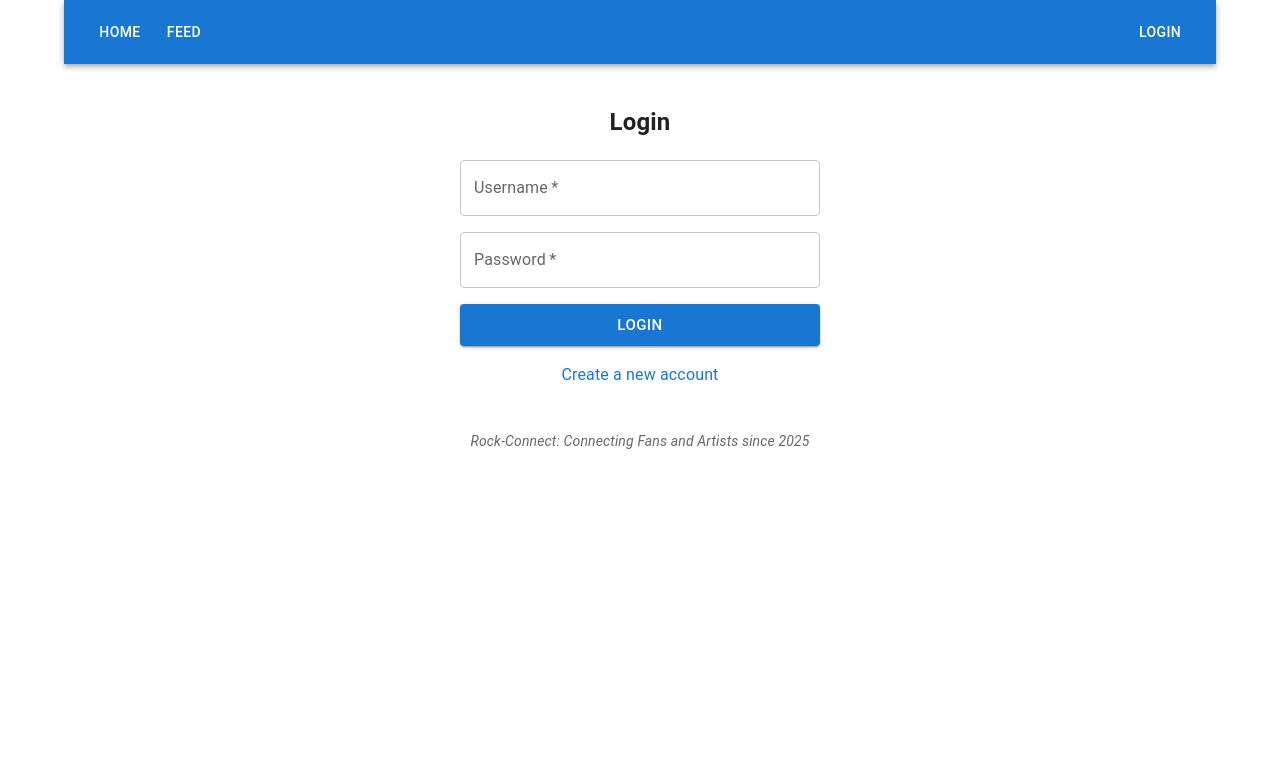
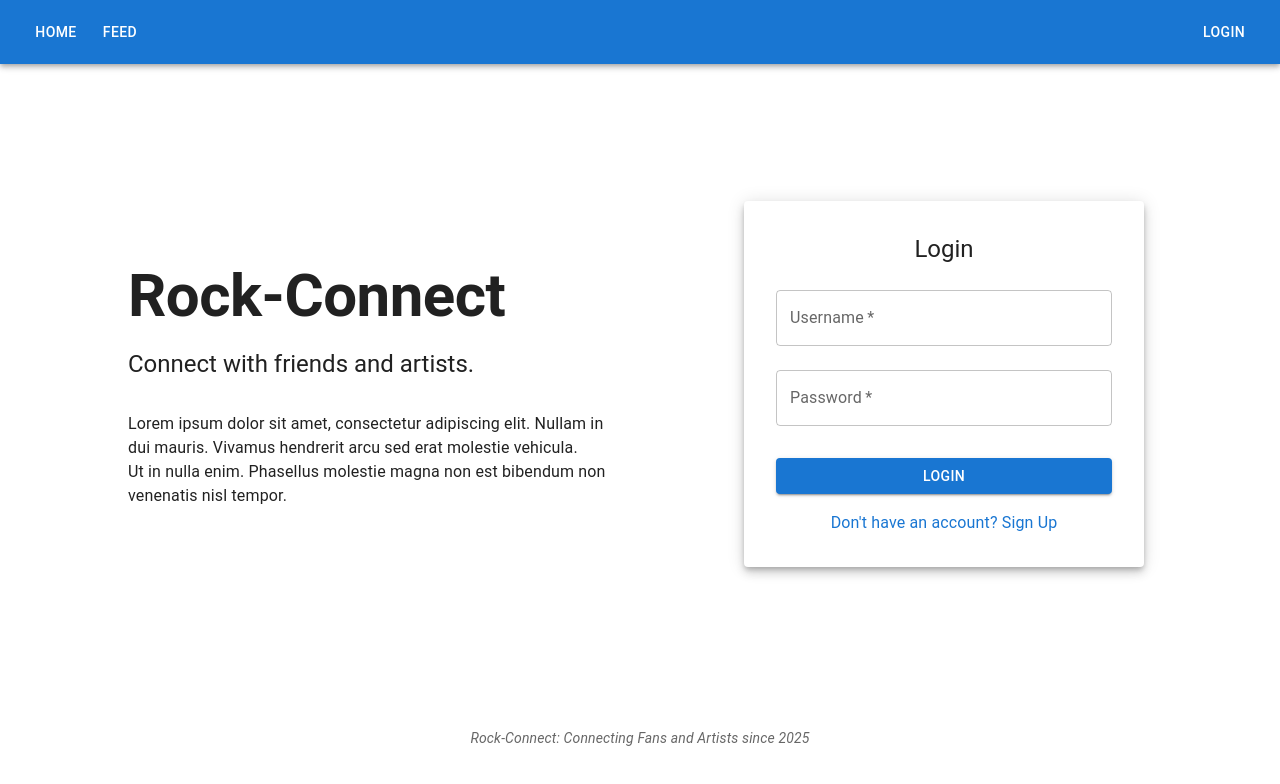
Before and after one commit to adrian-qorbani/rock-connect, a React (Vite) app in the folder client/: page /login in a window 1280 px wide. Shown: the top 784 px of the page. Built offline with nearby package versions, Linux system fonts and the light colour scheme.

Commit message:
style: added facebooky style to login/signup page.

```diff
--- a/client/package.json
+++ b/client/package.json
@@ -13,7 +13,7 @@
     "@apollo/client": "^3.13.5",
     "@emotion/react": "^11.14.0",
     "@emotion/styled": "^11.14.0",
-    "@mui/material": "^6.4.8",
+    "@mui/material": "^7.0.0",
     "@types/react-router-dom": "^5.3.3",
     "graphql": "^16.10.0",
     "react": "^19.0.0",
--- a/client/src/App.tsx
+++ b/client/src/App.tsx
@@ -50,18 +50,17 @@ const App: React.FC = () => {
   return (
     <>
       <CssBaseline />
+      <Router>
+        <Navbar user={user} />
         <Container
           sx={{
             display: "flex",
             flexDirection: "column",
-          minHeight: "100vh",
             p: 0,
           }}
         >
-        <Router>
           <Box sx={{ flexGrow: 1 }}>
             {" "}
-            <Navbar user={user} />
             <div>
               <main>
                 <Routes>
@@ -85,8 +84,8 @@ const App: React.FC = () => {
             </div>
             <Footer />
           </Box>
+        </Container>
       </Router>
-      </Container>
     </>
   );
 };
--- a/client/src/components/login/Login.tsx
+++ b/client/src/components/login/Login.tsx
@@ -1,6 +1,6 @@
 import React, { useState } from "react";
 import { User } from "../../types/types";
-import { Button, TextField, Snackbar, Alert, Link } from "@mui/material";
+import { Button, TextField, Snackbar, Alert, Link, Box, Typography, Paper } from "@mui/material";
 import { useNavigate } from "react-router-dom";
 
 interface LoginProps {
@@ -19,8 +19,6 @@ const Login: React.FC<LoginProps> = ({ onLogin }) => {
 
   const handleLogin = (e: React.FormEvent) => {
     e.preventDefault();
-
-    // Simulate a user login
     const user: User = { id: "1", name: "John Doe" };
     onLogin(user);
     setOpenSuccess(true);
@@ -29,13 +27,10 @@ const Login: React.FC<LoginProps> = ({ onLogin }) => {
 
   const handleCreateAccount = (e: React.FormEvent) => {
     e.preventDefault();
-    // Here you would typically validate passwords match and send to your API
     if (formData.password !== formData.confirmPassword) {
       alert("Passwords don't match!");
       return;
     }
-
-    // Simulate account creation and login
     const user: User = { id: "1", name: formData.username };
     onLogin(user);
     setOpenSuccess(true);
@@ -44,131 +39,119 @@ const Login: React.FC<LoginProps> = ({ onLogin }) => {
 
   const handleInputChange = (e: React.ChangeEvent<HTMLInputElement>) => {
     const { name, value } = e.target;
-    setFormData(prev => ({
-      ...prev,
-      [name]: value
-    }));
+    setFormData(prev => ({ ...prev, [name]: value }));
   };
 
-  const handleClose = () => {
-    setOpenSuccess(false);
-  };
-
+  const handleClose = () => setOpenSuccess(false);
   const toggleCreateAccount = () => {
     setIsCreatingAccount(!isCreatingAccount);
-    setFormData({
-      username: '',
-      password: '',
-      confirmPassword: ''
-    });
+    setFormData({ username: '', password: '', confirmPassword: '' });
   };
 
   return (
-    <div style={{ maxWidth: 400, margin: '0 auto', padding: 20 }}>
-      <h2 style={{ textAlign: 'center' }}>{isCreatingAccount ? 'Create Account' : 'Login'}</h2>
+    <Box sx={{
+      display: 'flex',
+      height: '80vh',
+      flexDirection: { xs: 'column', md: 'row' }
+    }}>
+      {/* Left Section - Welcome Content */}
+      <Box sx={{
+        flex: 1,
+        // background: 'linear-gradient(to bottom, #1e88e5, #0d47a1)',
+        // color: 'white',
+        p: 8,
+        display: 'flex',
+        flexDirection: 'column',
+        justifyContent: 'center',
+        textAlign: { xs: 'center', md: 'left' }
+      }}>
+        <Typography variant="h2" sx={{ fontWeight: 'bold', mb: 2 }}>
+          Rock-Connect
+        </Typography>
+        <Typography variant="h5" sx={{ mb: 4 }}>
+          Connect with friends and artists.
+        </Typography>
+        <Box>
+          <Typography>
+            Lorem ipsum dolor sit amet, consectetur adipiscing elit. Nullam in dui mauris.
+            Vivamus hendrerit arcu sed erat molestie vehicula.
+          </Typography>
+          <Typography>
+            Ut in nulla enim. Phasellus molestie magna non est bibendum non venenatis nisl tempor.
+          </Typography>
+        </Box>
+      </Box>
 
-      {!isCreatingAccount ? (
-        <form onSubmit={handleLogin}>
-          <div style={{ marginBottom: 16 }}>
+      {/* Right Section - Form */}
+      <Box sx={{
+        flex: 1,
+        display: 'flex',
+        alignItems: 'center',
+        justifyContent: 'center',
+        p: 4
+      }}>
+        <Paper elevation={6} sx={{
+          width: '100%',
+          maxWidth: 400,
+          p: 4
+        }}>
+          <Typography variant="h5" component="h1" align="center" gutterBottom>
+            {isCreatingAccount ? 'Create Account' : 'Login'}
+          </Typography>
+
+          <Box component="form" onSubmit={isCreatingAccount ? handleCreateAccount : handleLogin}>
             <TextField
+              margin="normal"
+              required
+              fullWidth
               label="Username"
-              fullWidth
-              required
               name="username"
               value={formData.username}
               onChange={handleInputChange}
             />
-          </div>
-          <div style={{ marginBottom: 16 }}>
             <TextField
+              margin="normal"
+              required
+              fullWidth
+              name="password"
               label="Password"
               type="password"
-              fullWidth
-              required
-              name="password"
               value={formData.password}
               onChange={handleInputChange}
             />
-          </div>
-          <div>
+            {isCreatingAccount && (
+              <TextField
+                margin="normal"
+                required
+                fullWidth
+                name="confirmPassword"
+                label="Confirm Password"
+                type="password"
+                value={formData.confirmPassword}
+                onChange={handleInputChange}
+              />
+            )}
             <Button
-              variant="contained"
-              color="primary"
               type="submit"
               fullWidth
-              size="large"
+              variant="contained"
+              sx={{ mt: 3, mb: 2 }}
             >
-              Login
+              {isCreatingAccount ? 'Create Account' : 'Login'}
             </Button>
-          </div>
-          <div style={{ textAlign: 'center', marginTop: 16 }}>
+            <Box textAlign="center">
               <Link
                 component="button"
                 type="button"
                 onClick={toggleCreateAccount}
                 underline="hover"
               >
-              Create a new account
+                {isCreatingAccount ? 'Already have an account? Login' : "Don't have an account? Sign Up"}
               </Link>
-          </div>
-        </form>
-      ) : (
-        <form onSubmit={handleCreateAccount}>
-          <div style={{ marginBottom: 16 }}>
-            <TextField
-              label="Username"
-              fullWidth
-              required
-              name="username"
-              value={formData.username}
-              onChange={handleInputChange}
-            />
-          </div>
-          <div style={{ marginBottom: 16 }}>
-            <TextField
-              label="Password"
-              type="password"
-              fullWidth
-              required
-              name="password"
-              value={formData.password}
-              onChange={handleInputChange}
-            />
-          </div>
-          <div style={{ marginBottom: 16 }}>
-            <TextField
-              label="Confirm Password"
-              type="password"
-              fullWidth
-              required
-              name="confirmPassword"
-              value={formData.confirmPassword}
-              onChange={handleInputChange}
-            />
-          </div>
-          <div>
-            <Button
-              variant="contained"
-              color="primary"
-              type="submit"
-              fullWidth
-              size="large"
-            >
-              Create Account
-            </Button>
-          </div>
-          <div style={{ textAlign: 'center', marginTop: 16 }}>
-            <Link
-              component="button"
-              type="button"
-              onClick={toggleCreateAccount}
-              underline="hover"
-            >
-              Back to Login
-            </Link>
-          </div>
-        </form>
-      )}
+            </Box>
+          </Box>
+        </Paper>
+      </Box>
 
       <Snackbar
         open={openSuccess}
@@ -180,7 +163,7 @@ const Login: React.FC<LoginProps> = ({ onLogin }) => {
           {isCreatingAccount ? 'Account created successfully!' : 'Login successful!'} Redirecting...
         </Alert>
       </Snackbar>
-    </div>
+    </Box>
   );
 };
 
```
Also changed, not shown: 1 other file (tests, documents, lock files or other folders). Lines whose indentation alone changed are shown as unchanged.
